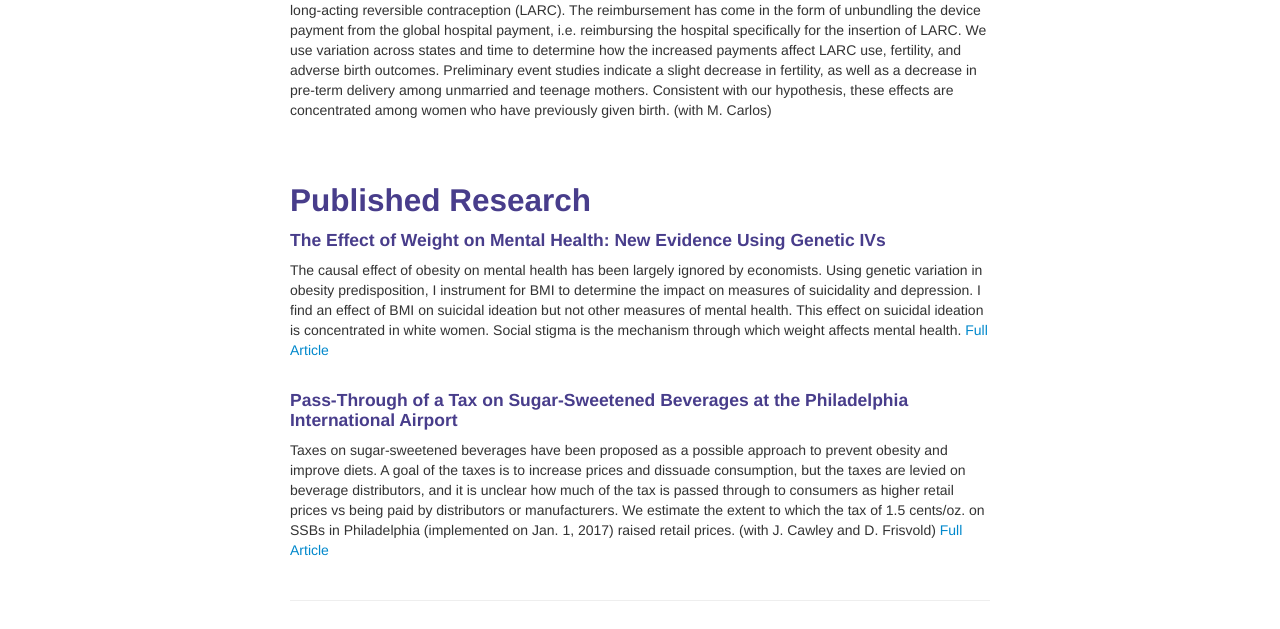
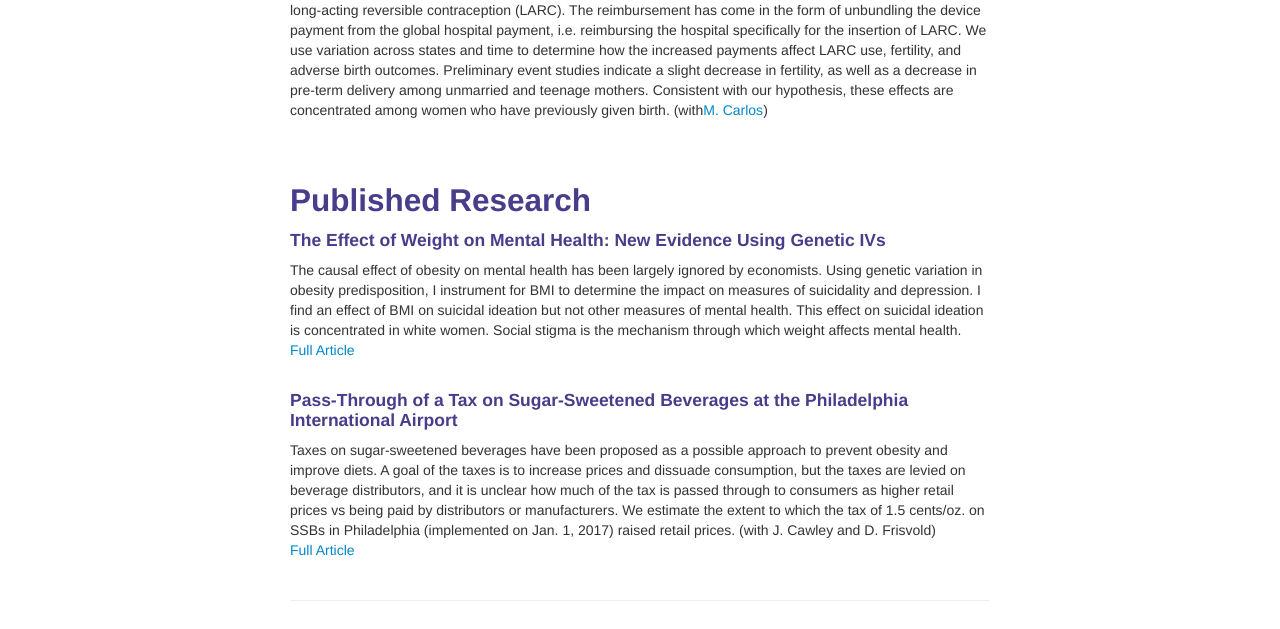
Before and after one commit to bjwillage/bjwillage.github.io, a Jekyll site: the page built from pages/research.md, in a window 1280 px wide. Shown: the part 802-1431 px from the top of the page. Built offline with Jekyll 4.4.1, drawn with Linux system fonts in a browser that asks for light colours; some of the changed text lies outside the part shown.

```diff
--- a/pages/research.md
+++ b/pages/research.md
@@ -20,7 +20,7 @@ The Special Supplemental Nutrition Program for Women, Infants, and Children (WIC
 
 #### Non-Monetary Obstacles to Medical Care: Evidence from Postpartum Contraceptives
 Since 2012, state Medicaid agencies have begun to offer increased reimbursement for inpatient postpartum long-acting reversible contraception (LARC). The reimbursement has come in the form of unbundling the device payment from the global hospital payment, i.e. reimbursing the hospital specifically for the insertion of LARC. We use variation across states and time to determine how the increased payments affect LARC use, fertility, and adverse birth outcomes. Preliminary event studies indicate a slight decrease in fertility, as well as a decrease in pre-term delivery among unmarried and teenage mothers. Consistent with our hypothesis, these effects are concentrated among women who have previously given birth.
-(with M. Carlos)<br>
+(with[M. Carlos](http://marisacarlos.com/))<br>
 
 
 
@@ -28,13 +28,13 @@ Since 2012, state Medicaid agencies have begun to offer increased reimbursement
 ## Published Research
 
 #### The Effect of Weight on Mental Health: New Evidence Using Genetic IVs
-The causal effect of obesity on mental health has been largely ignored by economists. Using genetic variation in obesity predisposition, I instrument for BMI to determine the impact on measures of suicidality and depression. I find an effect of BMI on suicidal ideation but not other measures of mental health. This effect on suicidal ideation is concentrated in white women. Social stigma is the mechanism through which weight affects mental health.
+The causal effect of obesity on mental health has been largely ignored by economists. Using genetic variation in obesity predisposition, I instrument for BMI to determine the impact on measures of suicidality and depression. I find an effect of BMI on suicidal ideation but not other measures of mental health. This effect on suicidal ideation is concentrated in white women. Social stigma is the mechanism through which weight affects mental health.<br>
 [Full Article](https://www.sciencedirect.com/science/article/pii/S0167629617303223)<br>
 <br>
 
 #### Pass-Through of a Tax on Sugar-Sweetened Beverages at the Philadelphia International Airport
 Taxes on sugar-sweetened beverages have been proposed as a possible approach to prevent obesity and improve diets. A goal of the taxes is to increase prices and dissuade consumption, but the taxes are levied on beverage distributors, and it is unclear how much of the tax is passed through to consumers as higher retail prices vs being paid by distributors or manufacturers. We estimate the extent to which the tax of 1.5 cents/oz. on SSBs in Philadelphia (implemented on Jan. 1, 2017) raised retail prices.
-(with J. Cawley and D. Frisvold)
+(with J. Cawley and D. Frisvold)<br>
 [Full Article](https://jamanetwork.com/journals/jama/fullarticle/2660167)<br>
 
 
```
